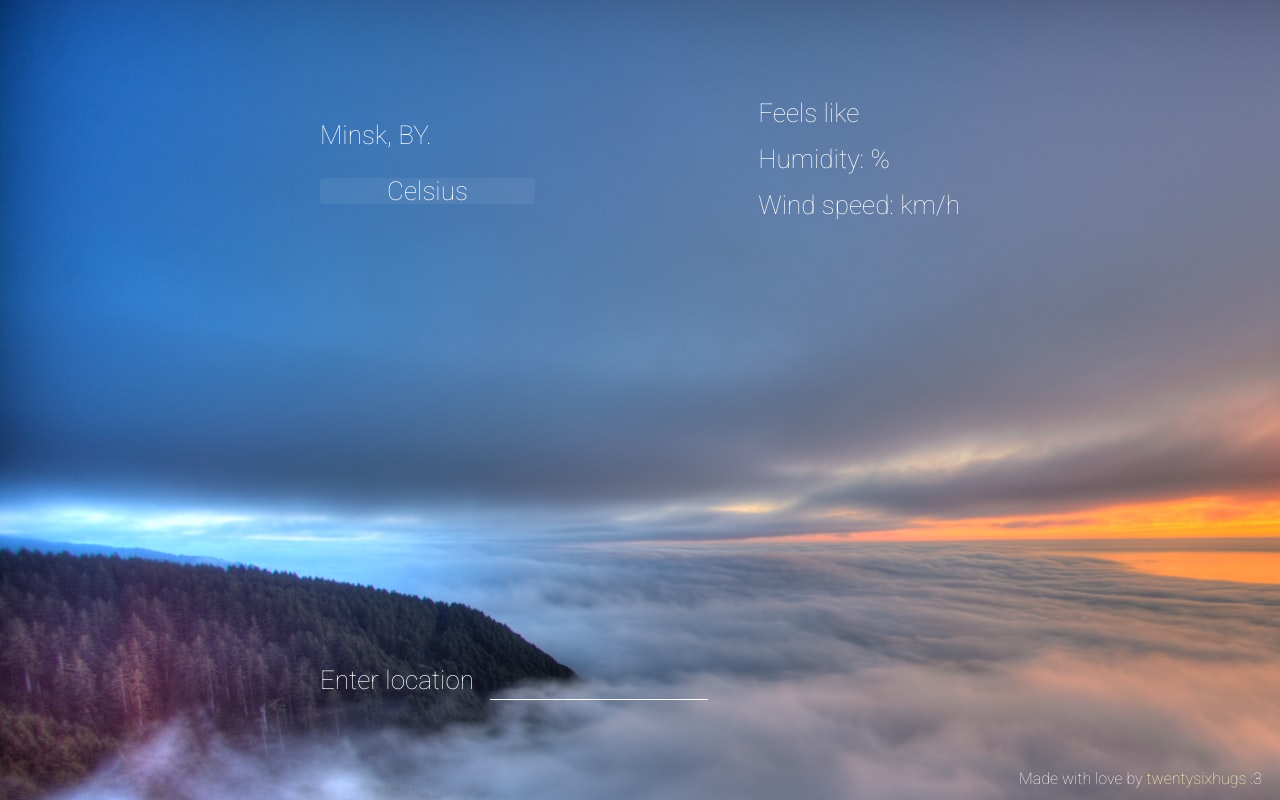
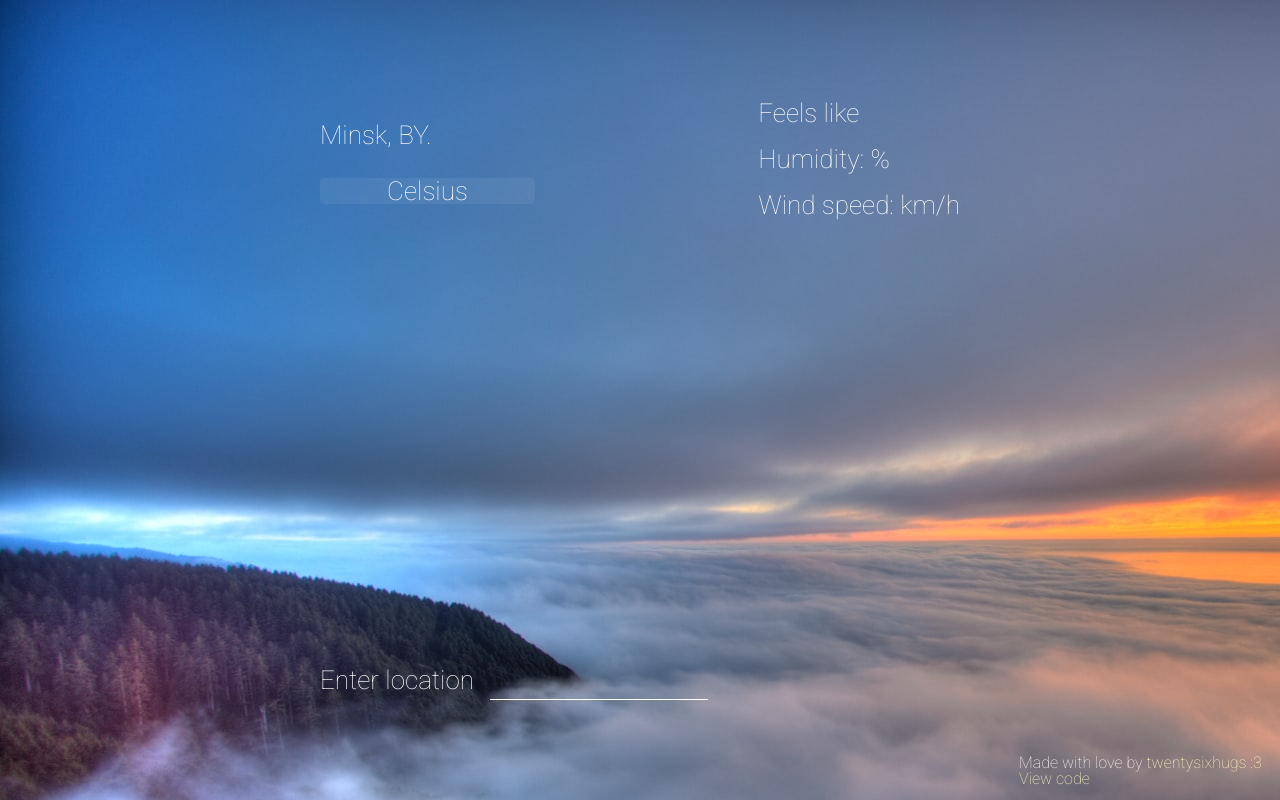
Before and after one commit to twentysixhugs/Weather-app, a website built with webpack: page dist/index.html in a window 1280 px wide. Built offline with nearby package versions, Linux system fonts and the light colour scheme; no server answers.

Commit message:
Add footer

```diff
--- a/dist/index.html
+++ b/dist/index.html
@@ -41,7 +41,9 @@
     <div class="content__loading js-is-loading">Loading...</div>
   </div>
   <footer class="footer">
-    Made with love by <a class="footer__link" href="https://github.com/twentysixhugs">twentysixhugs</a> :3
+    <div class="footer__text">Made with love by <a class="footer__link"
+        href="https://github.com/twentysixhugs">twentysixhugs :3</a></div>
+    <a href="https://github.com/twentysixhugs/weather-app" class="footer__link">View code</a>
   </footer>
   <script src="./main.js"></script>
 </body>
```
